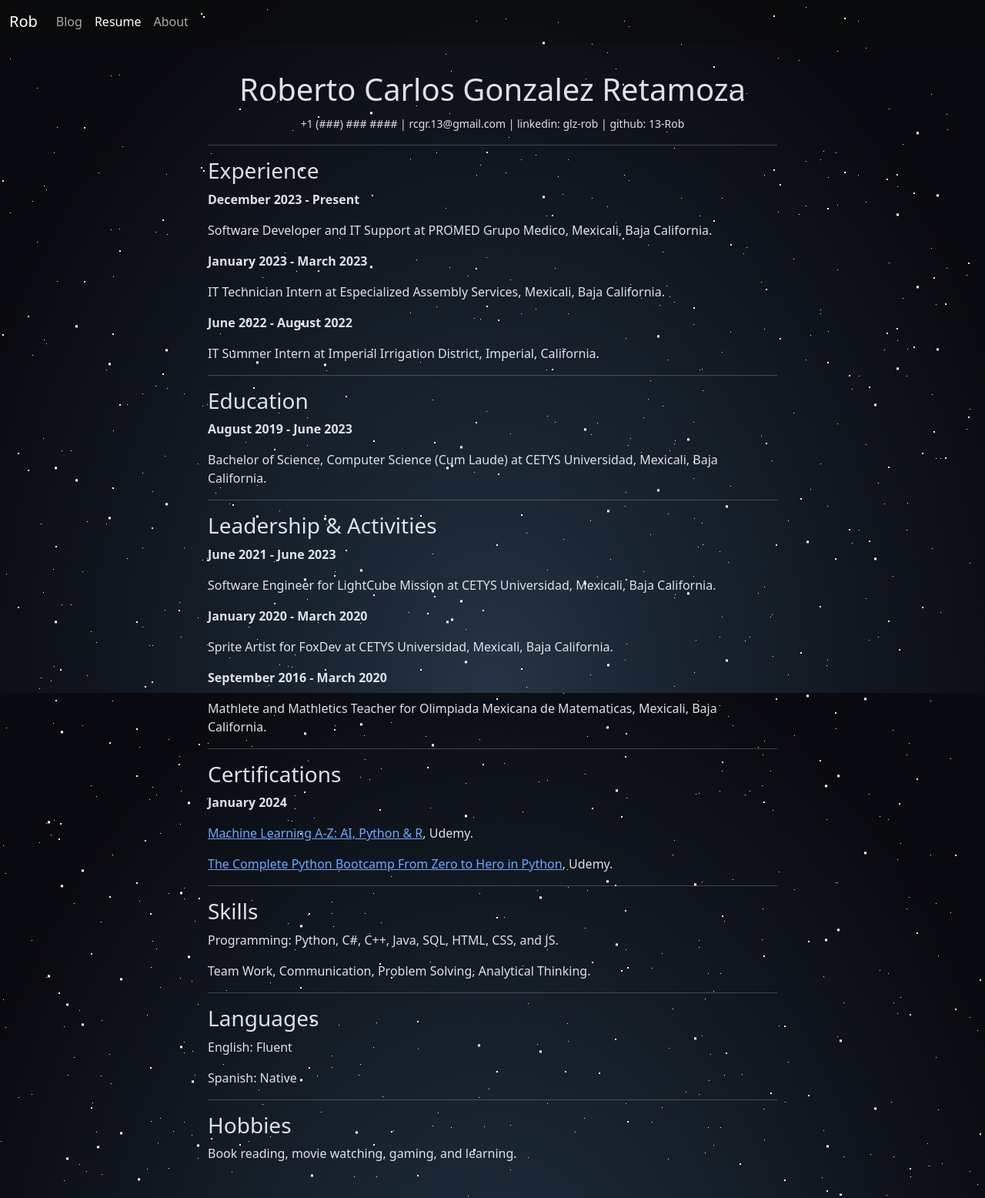
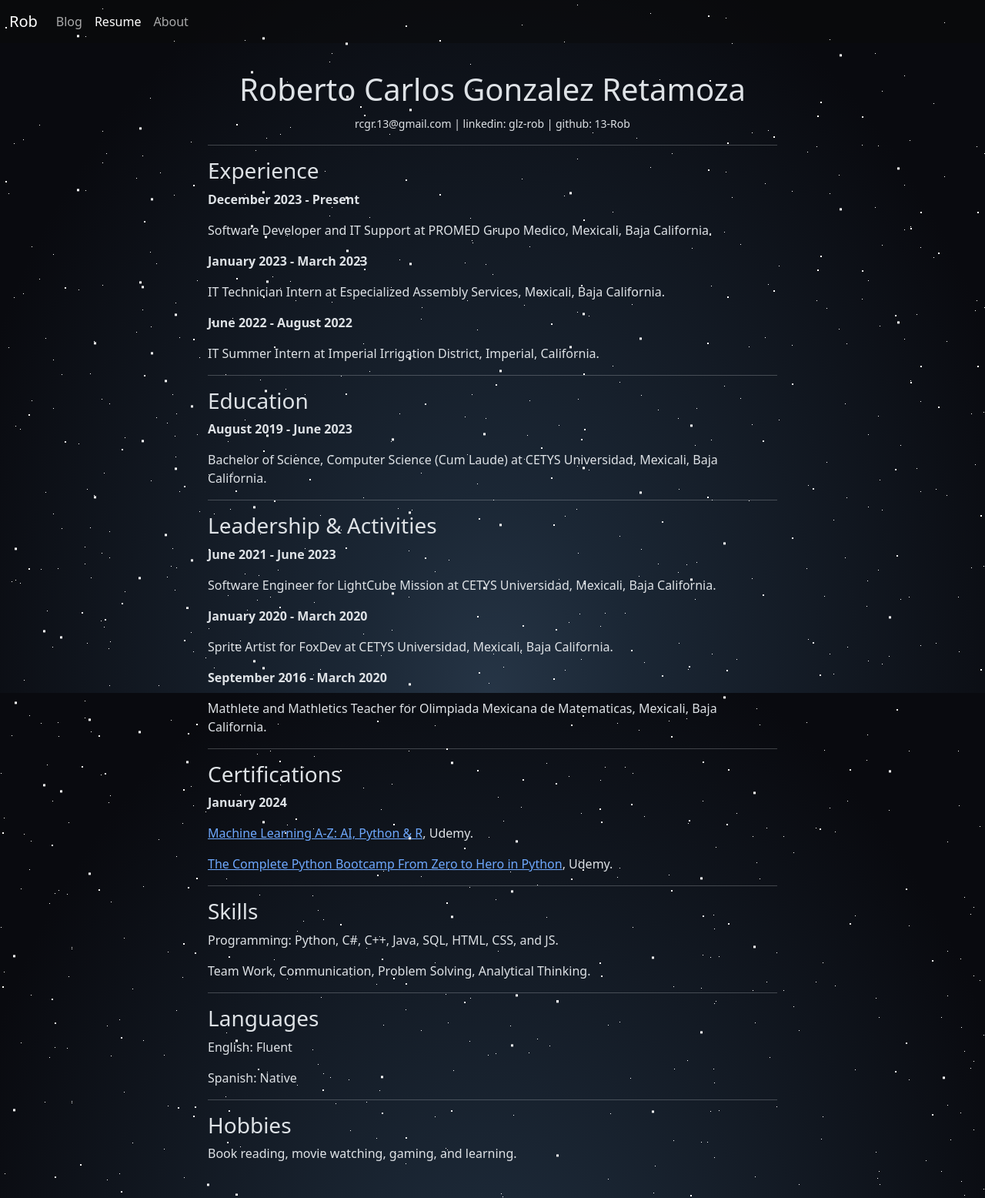
Before and after one commit to 13-Rob/13-Rob, a Jekyll site: the page built from _pages/resume.md, in a window 1280 px wide. Shown: the whole page at 77% size. Built offline with Jekyll 4.4.1, drawn with Linux system fonts in a browser that asks for light colours; nearby versions of some CDN libraries.

Commit message:
removed phone number placeholder

```diff
--- a/_pages/resume.md
+++ b/_pages/resume.md
@@ -6,7 +6,7 @@ permalink: /resume/
 
 <div class="wrapper align-center">
     <h1>Roberto Carlos Gonzalez Retamoza</h1>
-    <small> +1 (###) ### #### | rcgr.13@gmail.com | linkedin: glz-rob | github: 13-Rob </small>
+    <small> rcgr.13@gmail.com | linkedin: glz-rob | github: 13-Rob </small>
 </div>
 
 ---
```
